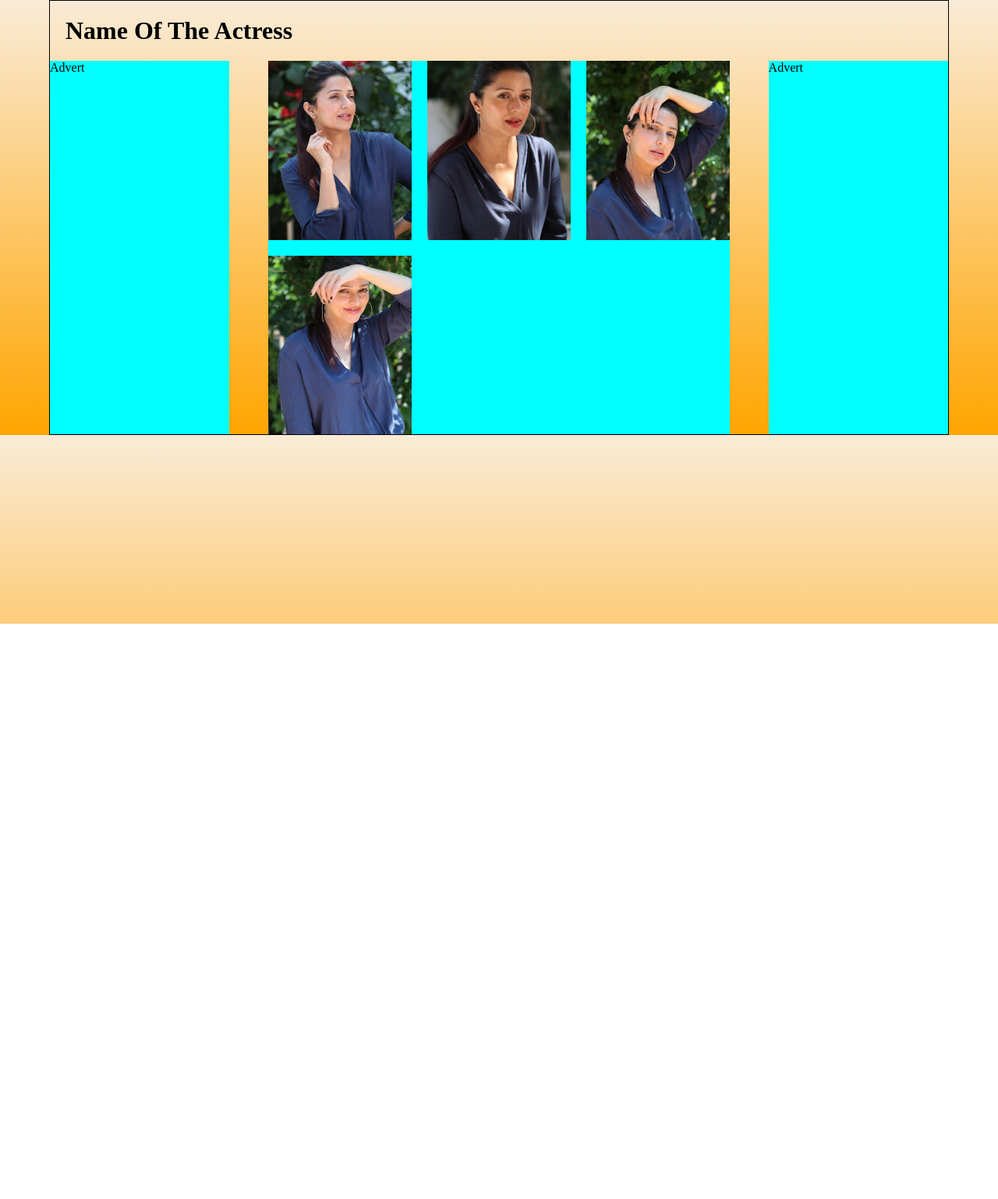
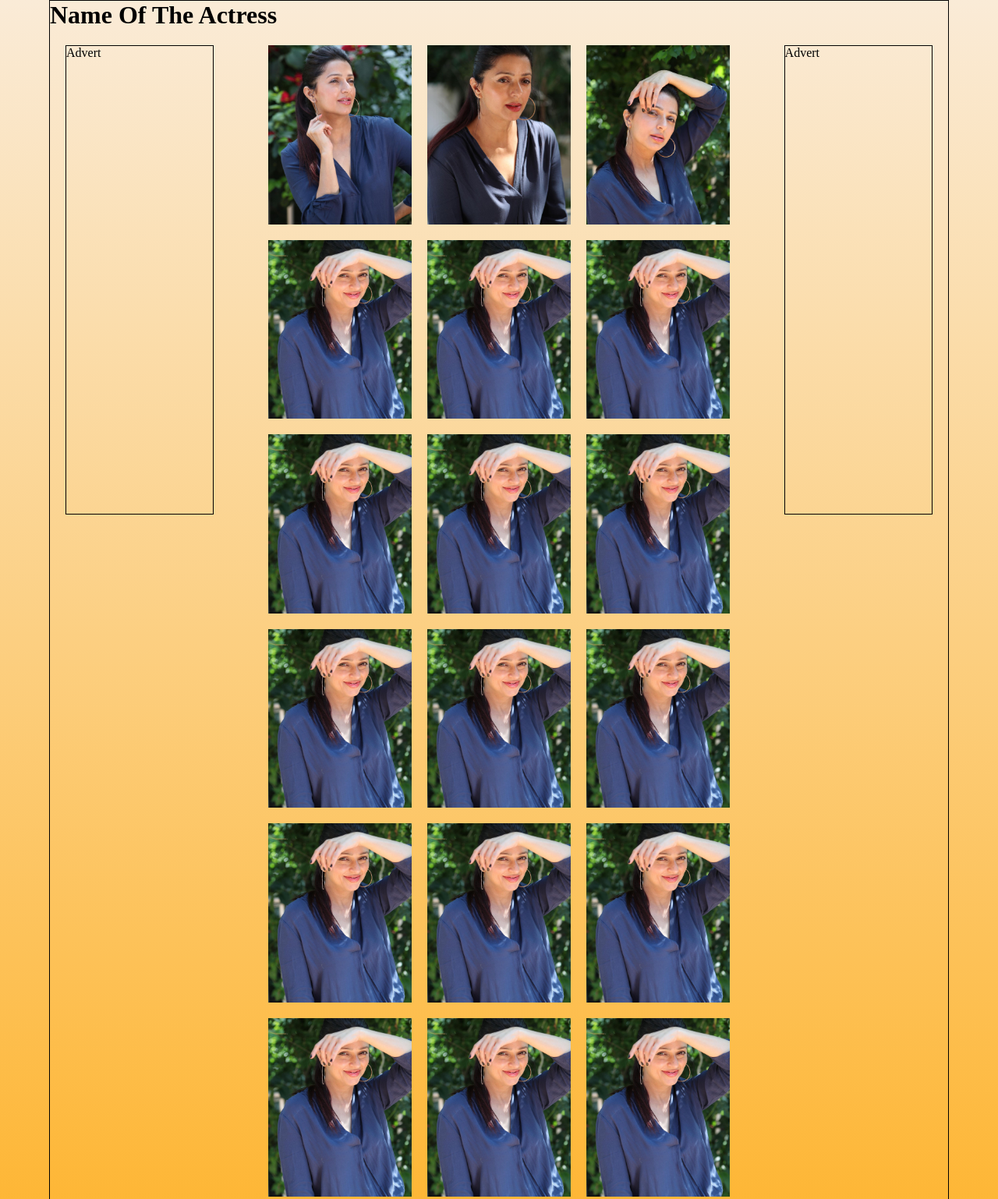
Before and after one commit to damodhar786/gallery-expo-js-pari, a plain HTML site: page index.html in a window 1280 px wide. Shown: the top 1538 px of the page at 78% size. Before the commit the page ends 800 px from the top, so only its background shows below. Drawn offline with Linux system fonts and the light colour scheme.

Commit message:
pari: gallery page

```diff
--- a/styles.css
+++ b/index.css
@@ -6,6 +6,8 @@
 
 body {
     background: linear-gradient(antiquewhite, orange);
+
+    min-height: 100vh;
 }
 
 /* GALLERY  */
@@ -27,7 +29,13 @@ body {
 }
 
 .col {
-    background: aqua;
+    margin: 20px;
+}
+
+.adv-col{
+    border: 1px solid black;
+
+    max-height: 600px;
 }
 
 .main_section {
@@ -36,32 +44,9 @@ body {
     grid-template-columns: auto auto auto;
     /* grid-template-rows: auto auto auto auto; */
     gap: 20px;
-    margin: 0 auto;
+    margin: 20px auto;
 }
 
 .main_image {
     width: 100%;
 }
-
-/* Pre-view */
-
-h1 {
-    padding: 20px;
-}
-
-.view_navbar_ul {
-
-    display: flex;
-    flex-direction: column;
-}
-
-.view_navbar_li {
-
-    margin: 2px;
-    list-style: none;
-    cursor: pointer;
-}
-
-.view_navbar_li:hover {
-    background: blue;
-}
--- a/index.html
+++ b/index.html
@@ -5,7 +5,7 @@
     <meta charset="UTF-8">
     <meta http-equiv="X-UA-Compatible" content="IE=edge">
     <meta name="viewport" content="width=device-width, initial-scale=1.0">
-    <link rel="stylesheet" href="styles.css">
+    <link rel="stylesheet" href="index.css">
     <title>Filmy Buzz</title>
 </head>
 
@@ -14,14 +14,32 @@
         <h1 class='main_header'>Name Of The Actress</h1>
 
         <section class="row">
-            <section class="col">Advert</section>
+            <section class="col adv-col">Advert</section>
             <section class="main_section col">
-                <img src="images/image2.jpg" alt="bhumika_chawla2" class='main_image' />
+                <img src="images/image2.jpg" alt="bhumika_chawla2" class='main_image' id="image_1" />
                 <img src="images/image1.jpg" alt="bhumika_chawla1" class='main_image' />
                 <img src="images/image3.jpg" alt="bhumika_chawla3" class='main_image' />
                 <img src="images/image4.jpg" alt="bhumika_chawla4" class='main_image' />
+                <img src="images/image4.jpg" alt="bhumika_chawla4" class='main_image' />
+                <img src="images/image4.jpg" alt="bhumika_chawla4" class='main_image' />
+                <img src="images/image4.jpg" alt="bhumika_chawla4" class='main_image' />
+                <img src="images/image4.jpg" alt="bhumika_chawla4" class='main_image' />
+                <img src="images/image4.jpg" alt="bhumika_chawla4" class='main_image' />
+                <img src="images/image4.jpg" alt="bhumika_chawla4" class='main_image' />
+                <img src="images/image4.jpg" alt="bhumika_chawla4" class='main_image' />
+                <img src="images/image4.jpg" alt="bhumika_chawla4" class='main_image' />
+                <img src="images/image4.jpg" alt="bhumika_chawla4" class='main_image' />
+                <img src="images/image4.jpg" alt="bhumika_chawla4" class='main_image' />
+                <img src="images/image4.jpg" alt="bhumika_chawla4" class='main_image' />
+                <img src="images/image4.jpg" alt="bhumika_chawla4" class='main_image' />
+                <img src="images/image4.jpg" alt="bhumika_chawla4" class='main_image' />
+                <img src="images/image4.jpg" alt="bhumika_chawla4" class='main_image' />
+                <img src="images/image4.jpg" alt="bhumika_chawla4" class='main_image' />
+                <img src="images/image4.jpg" alt="bhumika_chawla4" class='main_image' />
+                <img src="images/image4.jpg" alt="bhumika_chawla4" class='main_image' />
+                <img src="images/image4.jpg" alt="bhumika_chawla4" class='main_image' />
             </section>
-            <section class="col">Advert</section>
+            <section class="col adv-col">Advert</section>
         </section>
 
     </main>
--- /dev/null
+++ b/view.css
@@ -0,0 +1,22 @@
+/* Pre-view */
+
+h1 {
+    padding: 20px;
+}
+
+.view_navbar_ul {
+
+    display: flex;
+    flex-direction: column;
+}
+
+.view_navbar_li {
+
+    margin: 2px;
+    list-style: none;
+    cursor: pointer;
+}
+
+.view_navbar_li:hover {
+    background: blue;
+}
```
Also changed, not shown: view.html (+1 -1 lines).
